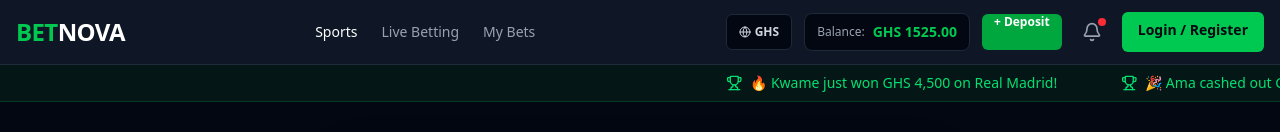
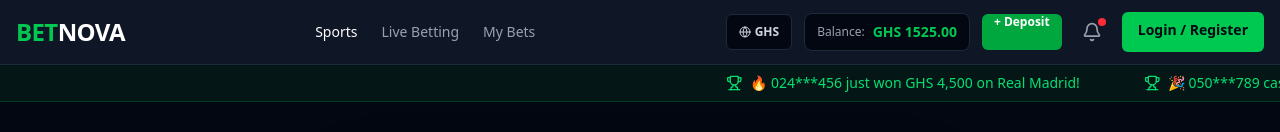
Before and after one commit to HarrietteAkoto/betnova, a Next.js app: page / in a window 1280 px wide. Shown: the top 132 px of the page. Built offline with nearby package versions, Linux system fonts and the light colour scheme; grey boxes are pictures that could not be loaded.

Commit message:
Update recent winners with anonymized user IDs

```diff
--- a/src/app/page.tsx
+++ b/src/app/page.tsx
@@ -22,8 +22,12 @@ const initialMatches: MatchData[] = [
   { id: '1', home: 'Real Madrid', away: 'Manchester City', score: '2 - 1', status: "Champions League • 67'", isLive: true, sport: 'soccer', form: ['W','W','W','D','W'], stats: "Real Madrid has won 4 of their last 5 matches.", markets: { main: { home: { id: '1-1', matchId: '1', matchName: 'Real Madrid vs Man City', market: 'Match Winner', outcome: 'Real Madrid (1)', odds: 2.45 }, draw: { id: '1-x', matchId: '1', matchName: 'Real Madrid vs Man City', market: 'Match Winner', outcome: 'Draw (X)', odds: 3.10 }, away: { id: '1-2', matchId: '1', matchName: 'Real Madrid vs Man City', market: 'Match Winner', outcome: 'Man City (2)', odds: 2.80 } }, extra: { over: { id: '1-o', matchId: '1', matchName: 'Real Madrid vs Man City', market: 'Total Goals', outcome: 'Over 2.5', odds: 1.85 }, under: { id: '1-u', matchId: '1', matchName: 'Real Madrid vs Man City', market: 'Total Goals', outcome: 'Under 2.5', odds: 1.95 }, btts: { id: '1-b', matchId: '1', matchName: 'Real Madrid vs Man City', market: 'Both Teams to Score', outcome: 'Yes', odds: 1.70 } } } },
   { id: '3', home: 'LA Lakers', away: 'Boston Celtics', score: '88 - 92', status: "NBA • 3rd Qtr", isLive: true, sport: 'basketball', form: ['L','W','W','W','L'], stats: "Celtics are on a 12-0 run in the 3rd quarter.", markets: { main: { home: { id: '3-1', matchId: '3', matchName: 'Lakers vs Celtics', market: 'Match Winner', outcome: 'Lakers (1)', odds: 1.90 }, draw: { id: '3-x', matchId: '3', matchName: 'Lakers vs Celtics', market: 'Match Winner', outcome: 'Draw (X)', odds: 15.00 }, away: { id: '3-2', matchId: '3', matchName: 'Lakers vs Celtics', market: 'Match Winner', outcome: 'Celtics (2)', odds: 1.95 } } } }
 ];
-
-const recentWinners = ["🔥 Kwame just won GHS 4,500 on Real Madrid!", "🎉 Ama cashed out GHS 1,200 on Lakers!", "⚽ Yaw hit a 5-fold Acca for GHS 12,000!"];
+const recentWinners = [
+  "🔥 024***456 just won GHS 4,500 on Real Madrid!",
+  "🎉 050***789 cashed out GHS 1,200 on Lakers!",
+  "⚽ 020***123 hit a 5-fold Acca for GHS 12,000!",
+  "💰 055***901 just deposited GHS 500 and won big!"
+];
 const expertPicks = [{ id: 'ep-1', matchName: 'Ghana vs Brazil', market: 'Double Chance', outcome: 'Ghana or Draw (1X)', odds: 1.90, confidence: '85%' }];
 const liveCommentary = ["67' ⚽ GOAL! Real Madrid takes the lead!", "65' 🟨 Yellow card for Rodri.", "62' 🔄 Substitution: Grealish ON."];
 
```
